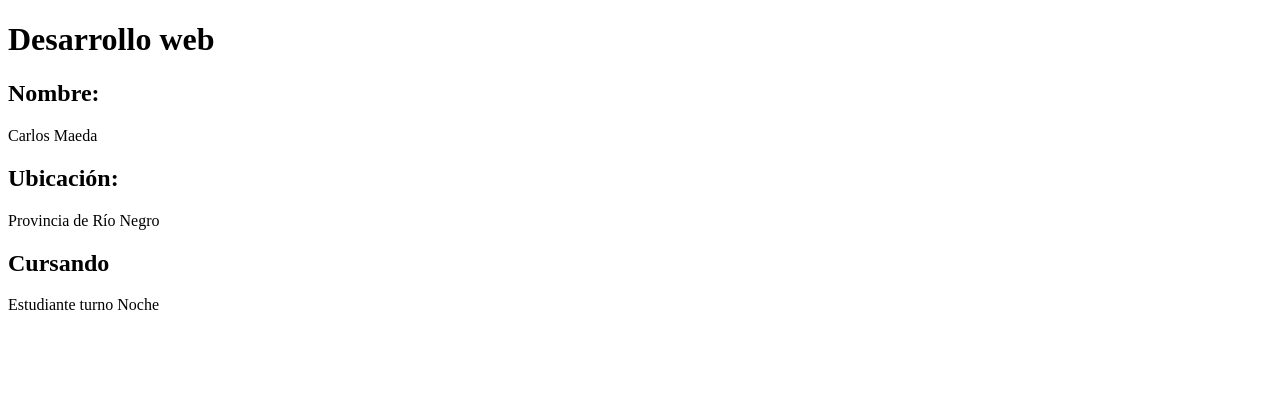
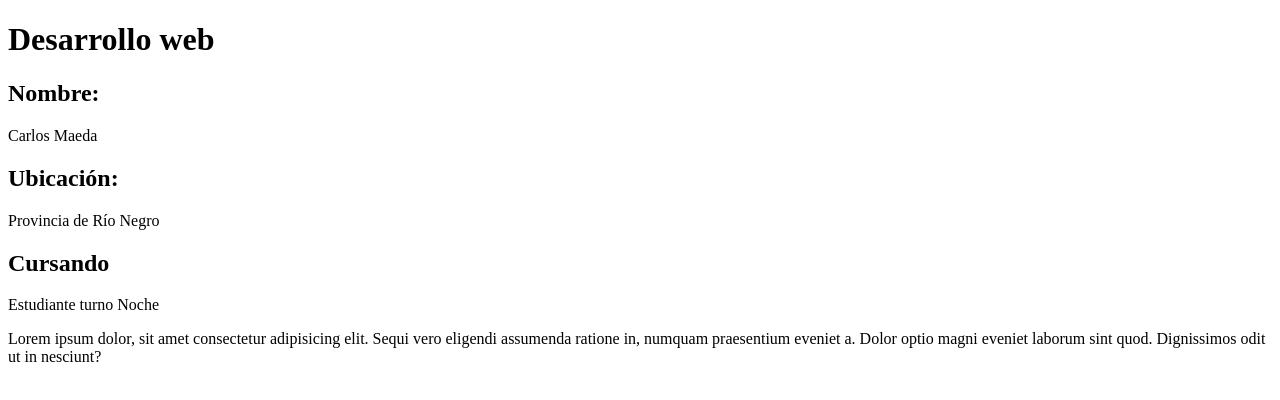
Before and after one commit to CarlosMaeda/diplomatura_fullstack-noche, a plain HTML site: page index.html in a window 1280 px wide. Drawn offline with Linux system fonts and the light colour scheme.

Commit message:
Agregando un parrafo Lorem

```diff
--- a/index.html
+++ b/index.html
@@ -13,6 +13,11 @@
     <p>Provincia de Río Negro</p>
     <h2>Cursando</h2>
     <p>Estudiante turno Noche</p>
+    <p>
+      Lorem ipsum dolor, sit amet consectetur adipisicing elit. Sequi vero
+      eligendi assumenda ratione in, numquam praesentium eveniet a. Dolor optio
+      magni eveniet laborum sint quod. Dignissimos odit ut in nesciunt?
+    </p>
     <!-- https://github.com/yanelricarte/diplo_fullstack_2023 -->
   </body>
 </html>
```
